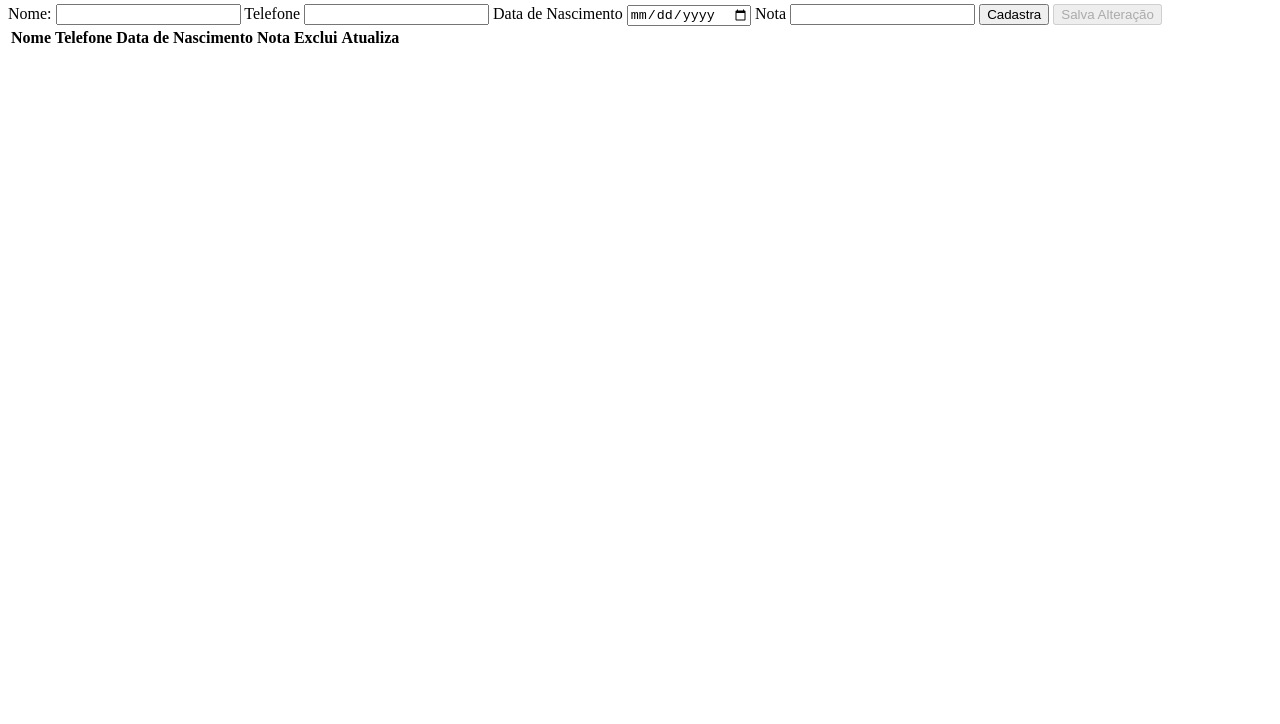
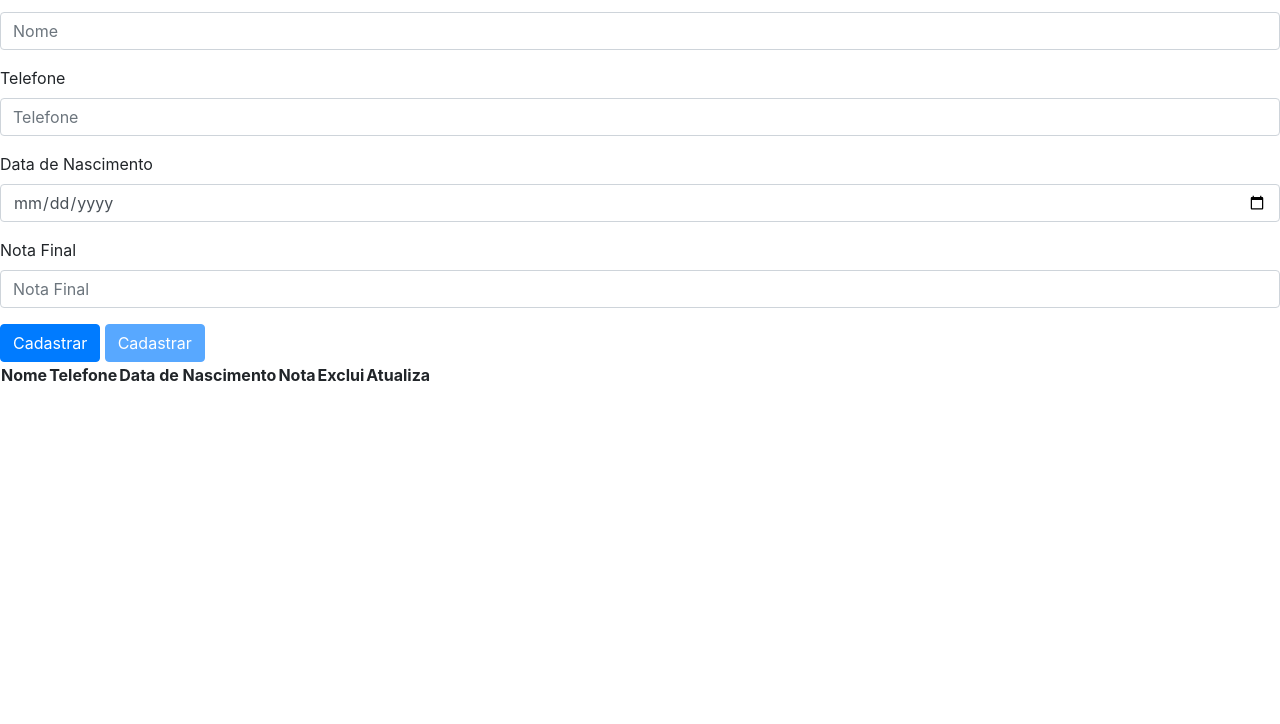
Before and after one commit to alexdonay/javascriptmaisprati, a plain HTML site: page src/index.html in a window 1280 px wide. Shown: the part 76-800 px from the top of the page. Drawn offline with nearby package versions, Linux system fonts and the light colour scheme.

Commit message:
ajustando layout

```diff
--- a/src/index.html
+++ b/src/index.html
@@ -4,23 +4,31 @@
     <meta charset="UTF-8">
     <meta http-equiv="X-UA-Compatible" content="IE=edge">
     <meta name="viewport" content="width=device-width, initial-scale=1.0">
-
+    <link rel="stylesheet" href="https://stackpath.bootstrapcdn.com/bootstrap/4.1.3/css/bootstrap.min.css" integrity="sha384-MCw98/SFnGE8fJT3GXwEOngsV7Zt27NXFoaoApmYm81iuXoPkFOJwJ8ERdknLPMO" crossorigin="anonymous">
     <title>Cadastro de Alunos</title>
 </head>
 <body>
 <h1>Cadastro de Alunos</h1>
+
 <div id="formulario">
-    <label for="nome">Nome:</label>
-    <input type="text" name="nome" id="nome">
-    <label for="telefone">Telefone</label>
-    <input type="tel" name="telefone" id="telefone">
-    <label for="dataNascimento">Data de Nascimento</label>
-    <input type="date" name="dataNascimento" id="dataNascimento">
-    <label for="notaFinal">Nota</label>
-    <input type="number" name="notaFinal" id="notaFinal">
-    <button name="cadastra" id="btnCadastra">Cadastra</button>
-    <button name="cadastra" id="btnSalva">Salva Alteração</button>
-
+    <div class="form-group">
+        <label for="nome">Nome</label>
+        <input type="text" class="form-control" id="nome" name="nome" placeholder="Nome">
+    </div>
+    <div class="form-group">
+        <label for="telefone">Telefone</label>
+        <input type="text" class="form-control" id="telefone" name="telefone" placeholder="Telefone">
+    </div>
+    <div class="form-group">
+        <label for="dataNascimento">Data de Nascimento</label>
+        <input type="date" class="form-control" id="dataNascimento" name="dataNascimento" placeholder="Data de Nascimento">
+    </div>
+    <div class="form-group">
+        <label for="notaFinal">Nota Final</label>
+        <input type="number" class="form-control" id="notaFinal" name="notaFinal" placeholder="Nota Final">
+    </div>
+    <button id = "btnCadastra" class="btn btn-primary">Cadastrar</button>
+    <button id = "btnSalva" class="btn btn-primary">Cadastrar</button>
 </div>
 <div id="listaAlunos">
     <table>
```
